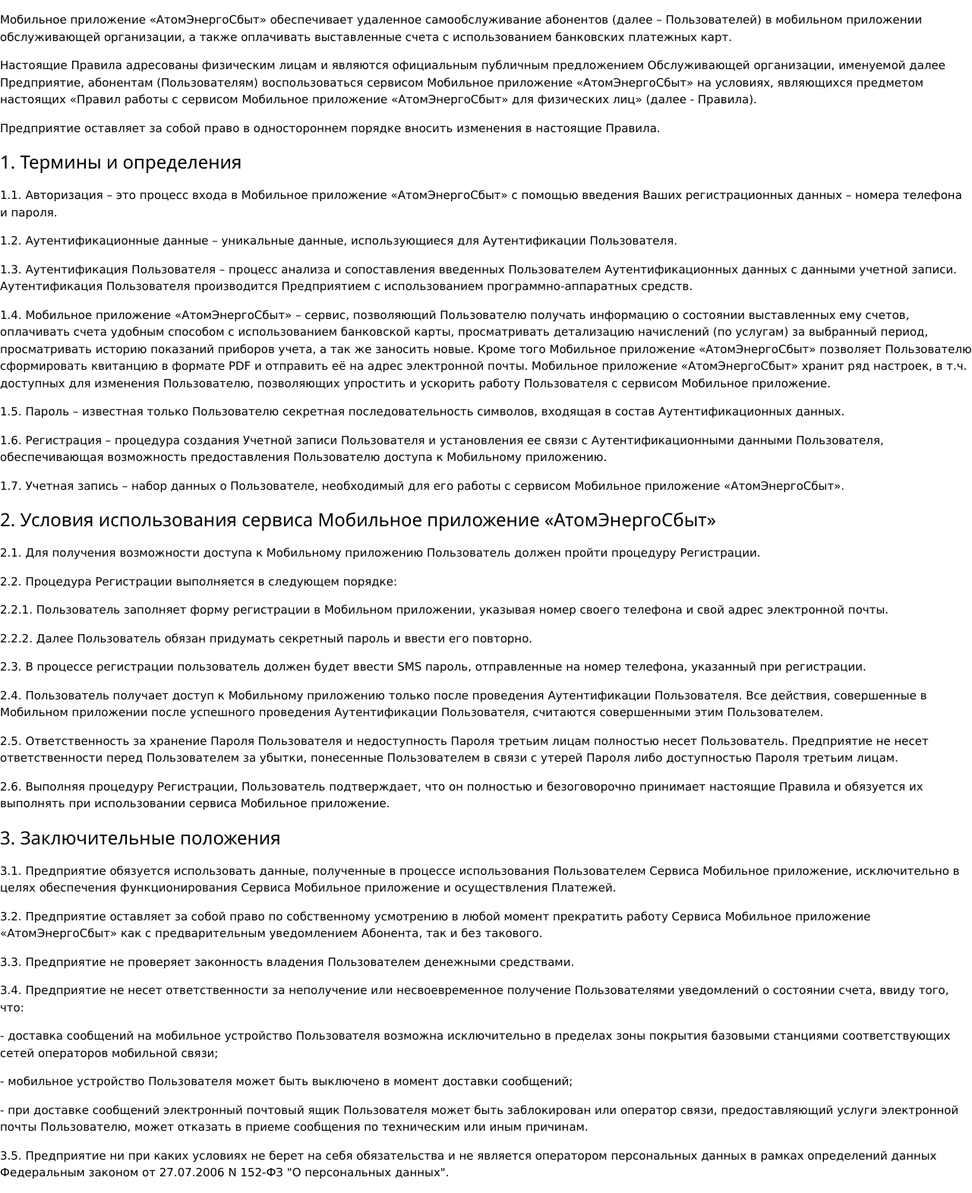
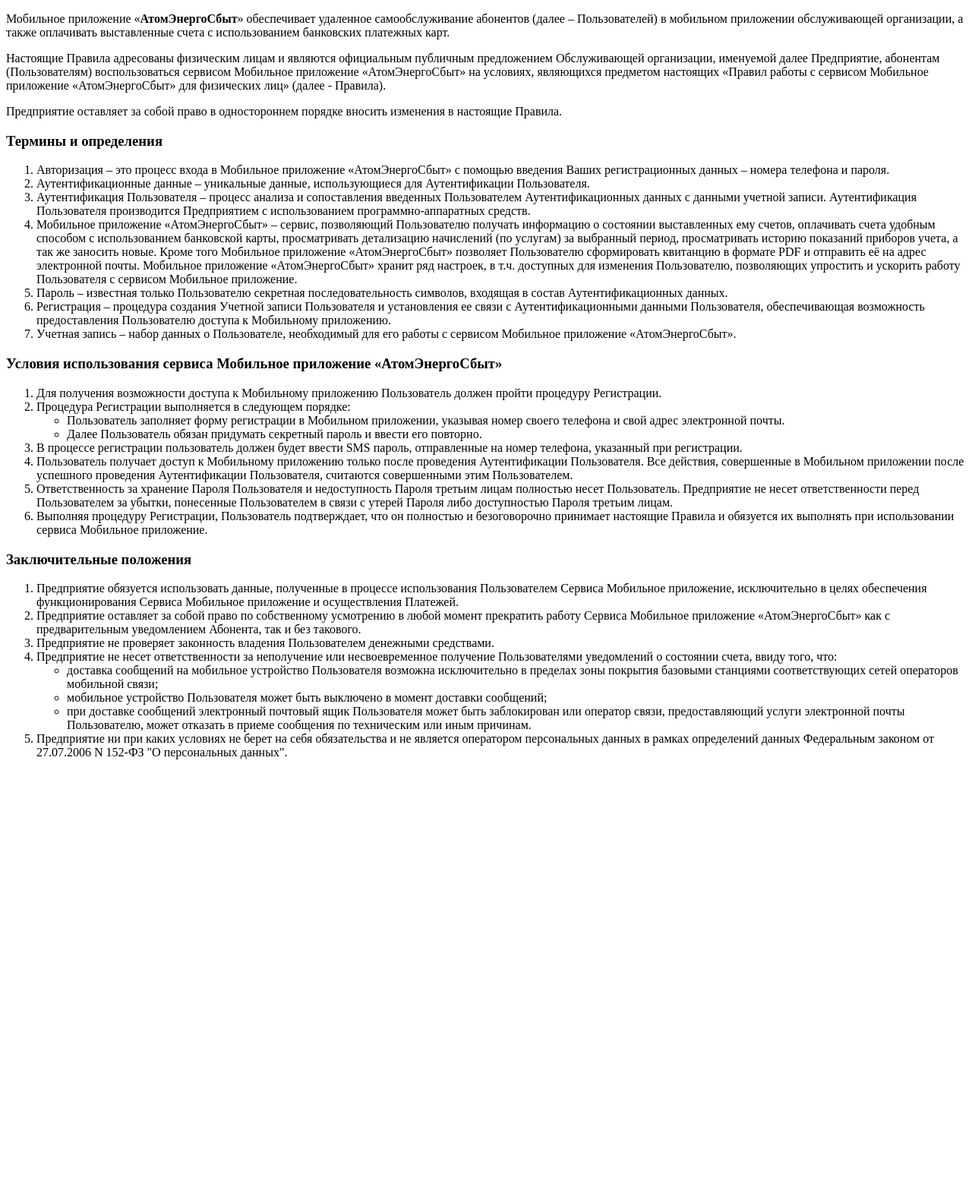
Before and after one commit to atomsbt/api-atomsbt, a Flask app: template templates/policy.html in a window 1280 px wide. Shown: the whole page at 76% size. After the commit the page ends 1000 px from the top, so only its background shows below. Run offline with Flask 2, Linux system fonts and the light colour scheme; the template is opened without the code that fills it, so the values that code supplies are empty.

Commit message:
[fix] policy

```diff
--- a/templates/policy.html
+++ b/templates/policy.html
@@ -1,78 +1,91 @@
 <!DOCTYPE html>
 
 <html lang="ru">
-<meta name="viewport" content="width=device-width, height=device-height, initial-scale=1.0, user-scalable=no, maximum-scale=1.0" />
-<link rel="stylesheet" href="https://www.w3schools.com/w3css/4/w3.css">
-<title>Политика конфиденциальности</title>
+<title>Политика безопасности</title>
+
+<head>
+  <meta charset="utf-8">
+  <meta name="viewport" content="width=device-width, initial-scale=1">
+</head>
 
 <body>
 
-  <div>
-
-    <p>Мобильное приложение «АтомЭнергоСбыт» обеспечивает удаленное самообслуживание абонентов (далее – Пользователей)
-      в мобильном приложении обслуживающей организации, а также оплачивать выставленные счета с использованием
-      банковских платежных карт.</p>
-    <p>Настоящие Правила адресованы физическим лицам и являются официальным публичным предложением Обслуживающей
-      организации, именуемой далее Предприятие, абонентам (Пользователям) воспользоваться сервисом Мобильное приложение
-      «АтомЭнергоСбыт» на условиях, являющихся предметом настоящих «Правил работы с сервисом Мобильное приложение
-      «АтомЭнергоСбыт» для физических лиц» (далее - Правила).</p>
-    <p>Предприятие оставляет за собой право в одностороннем порядке вносить изменения в настоящие Правила.</p>
-    <h3>1. Термины и определения </h3>
-    <p>1.1. Авторизация – это процесс входа в Мобильное приложение «АтомЭнергоСбыт» с помощью введения Ваших
-      регистрационных данных – номера телефона и пароля.</p>
-    <p>1.2. Аутентификационные данные – уникальные данные, использующиеся для Аутентификации Пользователя. </p>
-    <p>1.3. Аутентификация Пользователя – процесс анализа и сопоставления введенных Пользователем Аутентификационных
+  <p>Мобильное приложение «<strong>АтомЭнергоСбыт</strong>» обеспечивает удаленное самообслуживание абонентов (далее –
+    Пользователей) в мобильном приложении обслуживающей организации, а также оплачивать выставленные счета с
+    использованием банковских платежных карт.</p>
+  <p>Настоящие Правила адресованы физическим лицам и являются официальным публичным предложением Обслуживающей
+    организации, именуемой далее Предприятие, абонентам (Пользователям) воспользоваться сервисом Мобильное приложение
+    «АтомЭнергоСбыт» на условиях, являющихся предметом настоящих «Правил работы с сервисом Мобильное приложение
+    «АтомЭнергоСбыт» для физических лиц» (далее - Правила).</p>
+  <p>Предприятие оставляет за собой право в одностороннем порядке вносить изменения в настоящие Правила.</p>
+  <h3>Термины и определения </h3>
+  <ol type="1">
+    <li>Авторизация – это процесс входа в Мобильное приложение «АтомЭнергоСбыт» с помощью введения Ваших
+      регистрационных данных – номера телефона и пароля.</li>
+    <li>Аутентификационные данные – уникальные данные, использующиеся для Аутентификации Пользователя. </li>
+    <li>Аутентификация Пользователя – процесс анализа и сопоставления введенных Пользователем Аутентификационных
       данных с данными учетной записи. Аутентификация Пользователя производится Предприятием с использованием
-      программно-аппаратных средств. </p>
-    <p>1.4. Мобильное приложение «АтомЭнергоСбыт» – сервис, позволяющий Пользователю получать информацию о состоянии
+      программно-аппаратных средств.</li>
+    <li>Мобильное приложение «АтомЭнергоСбыт» – сервис, позволяющий Пользователю получать информацию о состоянии
       выставленных ему счетов, оплачивать счета удобным способом с использованием банковской карты, просматривать
       детализацию начислений (по услугам) за выбранный период, просматривать историю показаний приборов учета, а так же
       заносить новые. Кроме того Мобильное приложение «АтомЭнергоСбыт» позволяет Пользователю сформировать квитанцию в
       формате PDF и отправить её на адрес электронной почты. Мобильное приложение «АтомЭнергоСбыт» хранит ряд настроек,
       в
       т.ч. доступных для изменения Пользователю, позволяющих упростить и ускорить работу Пользователя с сервисом
-      Мобильное приложение.</p>
-    <p>1.5. Пароль – известная только Пользователю секретная последовательность символов, входящая в состав
-      Аутентификационных данных. </p>
-    <p>1.6. Регистрация – процедура создания Учетной записи Пользователя и установления ее связи с Аутентификационными
-      данными Пользователя, обеспечивающая возможность предоставления Пользователю доступа к Мобильному приложению.</p>
-    <p>1.7. Учетная запись – набор данных о Пользователе, необходимый для его работы с сервисом Мобильное приложение
-      «АтомЭнергоСбыт».</p>
-    <h3>2. Условия использования сервиса Мобильное приложение «АтомЭнергоСбыт» </h3>
-    <p>2.1. Для получения возможности доступа к Мобильному приложению Пользователь должен пройти процедуру Регистрации.</p>
-    <p>2.2. Процедура Регистрации выполняется в следующем порядке: </p>
-    <p>2.2.1. Пользователь заполняет форму регистрации в Мобильном приложении, указывая номер своего телефона и свой
-      адрес электронной почты. </p>
-    <p>2.2.2. Далее Пользователь обязан придумать секретный пароль и ввести его повторно. </p>
-    <p>2.3. В процессе регистрации пользователь должен будет ввести SMS пароль, отправленные на номер телефона,
+      Мобильное приложение.</li>
+    <li>Пароль – известная только Пользователю секретная последовательность символов, входящая в состав
+      Аутентификационных данных. </li>
+    <li>Регистрация – процедура создания Учетной записи Пользователя и установления ее связи с Аутентификационными
+      данными Пользователя, обеспечивающая возможность предоставления Пользователю доступа к Мобильному приложению.</li>
+    <li>Учетная запись – набор данных о Пользователе, необходимый для его работы с сервисом Мобильное приложение
+      «АтомЭнергоСбыт».</li>
+  </ol>
+  <h3>Условия использования сервиса Мобильное приложение «АтомЭнергоСбыт» </h3>
+  <ol type="1">
+    <li>Для получения возможности доступа к Мобильному приложению Пользователь должен пройти процедуру
+      Регистрации.</li>
+    <li>Процедура Регистрации выполняется в следующем порядке:</li>
+    <ul>
+      <li>Пользователь заполняет форму регистрации в Мобильном приложении, указывая номер своего телефона и свой
+        адрес электронной почты. </li>
+      <li>Далее Пользователь обязан придумать секретный пароль и ввести его повторно.</li>
+    </ul>
+    <li>В процессе регистрации пользователь должен будет ввести SMS пароль, отправленные на номер телефона,
       указанный
-      при регистрации. </p>
-    <p>2.4. Пользователь получает доступ к Мобильному приложению только после проведения Аутентификации Пользователя.
+      при регистрации. </li>
+    <li>Пользователь получает доступ к Мобильному приложению только после проведения Аутентификации Пользователя.
       Все действия, совершенные в Мобильном приложении после успешного проведения Аутентификации Пользователя,
-      считаются совершенными этим Пользователем. </p>
-    <p>2.5. Ответственность за хранение Пароля Пользователя и недоступность Пароля третьим лицам полностью несет
+      считаются совершенными этим Пользователем. </li>
+    <li>Ответственность за хранение Пароля Пользователя и недоступность Пароля третьим лицам полностью несет
       Пользователь. Предприятие не несет ответственности перед Пользователем за убытки, понесенные Пользователем в
-      связи с утерей Пароля либо доступностью Пароля третьим лицам. </p>
-    <p>2.6. Выполняя процедуру Регистрации, Пользователь подтверждает, что он полностью и безоговорочно принимает
-      настоящие Правила и обязуется их выполнять при использовании сервиса Мобильное приложение.</p>
-    <h3>3. Заключительные положения </h3>
-    <p>3.1. Предприятие обязуется использовать данные, полученные в процессе использования Пользователем Сервиса
+      связи с утерей Пароля либо доступностью Пароля третьим лицам. </li>
+    <li>Выполняя процедуру Регистрации, Пользователь подтверждает, что он полностью и безоговорочно принимает
+      настоящие Правила и обязуется их выполнять при использовании сервиса Мобильное приложение.</li>
+  </ol>
+  <h3>Заключительные положения </h3>
+  <ol type="1">
+    <li>Предприятие обязуется использовать данные, полученные в процессе использования Пользователем Сервиса
       Мобильное приложение, исключительно в целях обеспечения функционирования Сервиса Мобильное приложение и
-      осуществления Платежей. </p>
-    <p>3.2. Предприятие оставляет за собой право по собственному усмотрению в любой момент прекратить работу Сервиса
-      Мобильное приложение «АтомЭнергоСбыт» как с предварительным уведомлением Абонента, так и без такового. </p>
-    <p>3.3. Предприятие не проверяет законность владения Пользователем денежными средствами. </p>
-    <p>3.4. Предприятие не несет ответственности за неполучение или несвоевременное получение Пользователями
-      уведомлений о состоянии счета, ввиду того, что:</p>
-    <p>- доставка сообщений на мобильное устройство Пользователя возможна исключительно в пределах зоны покрытия
-      базовыми станциями соответствующих сетей операторов мобильной связи; </p>
-    <p>- мобильное устройство Пользователя может быть выключено в момент доставки сообщений;</p>
-    <p>- при доставке сообщений электронный почтовый ящик Пользователя может быть заблокирован или оператор связи,
-      предоставляющий услуги электронной почты Пользователю, может отказать в приеме сообщения по техническим или иным
-      причинам. </p>
-    <p>3.5. Предприятие ни при каких условиях не берет на себя обязательства и не является оператором персональных
-      данных в рамках определений данных Федеральным законом от 27.07.2006 N 152-ФЗ "О персональных данных".</p>
+      осуществления Платежей. </li>
+    <li>Предприятие оставляет за собой право по собственному усмотрению в любой момент прекратить работу Сервиса
+      Мобильное приложение «АтомЭнергоСбыт» как с предварительным уведомлением Абонента, так и без такового. </li>
+    <li>Предприятие не проверяет законность владения Пользователем денежными средствами. </li>
+    <li>Предприятие не несет ответственности за неполучение или несвоевременное получение Пользователями
+      уведомлений о состоянии счета, ввиду того, что:</li>
+    <ul>
+      <li>доставка сообщений на мобильное устройство Пользователя возможна исключительно в пределах зоны покрытия
+        базовыми станциями соответствующих сетей операторов мобильной связи; </li>
+      <li>мобильное устройство Пользователя может быть выключено в момент доставки сообщений;</li>
+      <li>при доставке сообщений электронный почтовый ящик Пользователя может быть заблокирован или оператор связи,
+        предоставляющий услуги электронной почты Пользователю, может отказать в приеме сообщения по техническим или
+        иным
+        причинам. </li>
+    </ul>
+    <li>Предприятие ни при каких условиях не берет на себя обязательства и не является оператором персональных
+      данных в рамках определений данных Федеральным законом от 27.07.2006 N 152-ФЗ "О персональных данных".</li>
+  </ol>
 
-  </div>
 </body>
-<html>
+
+</html>
```
